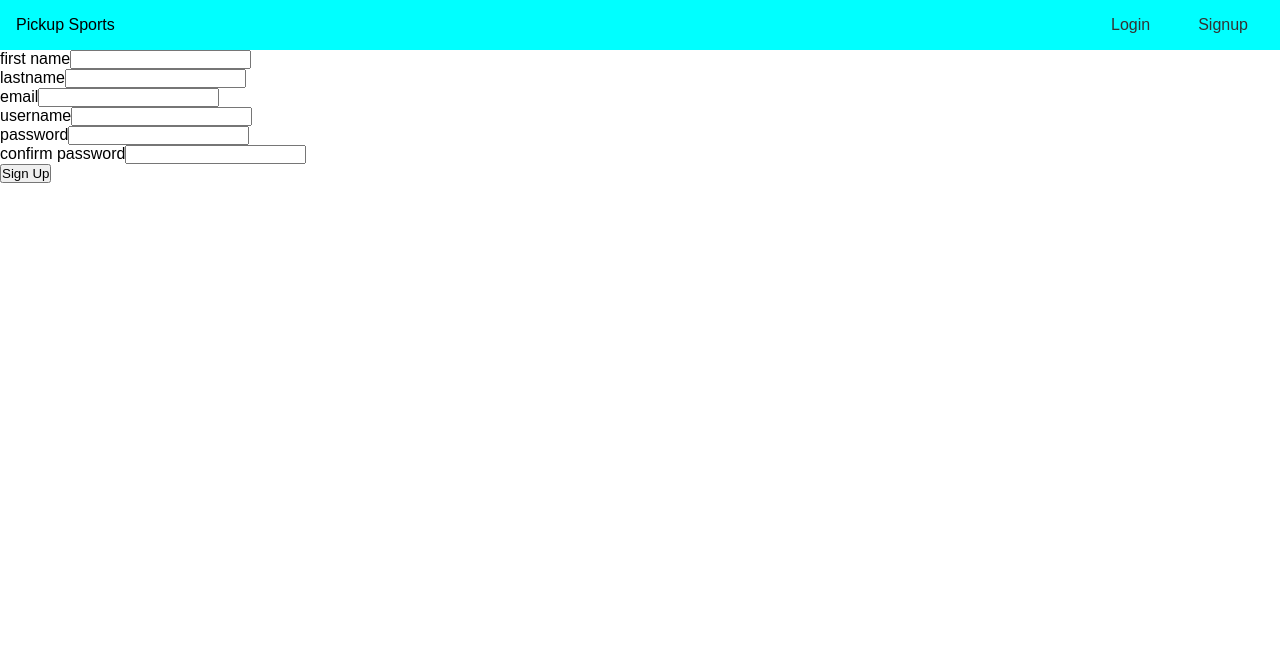
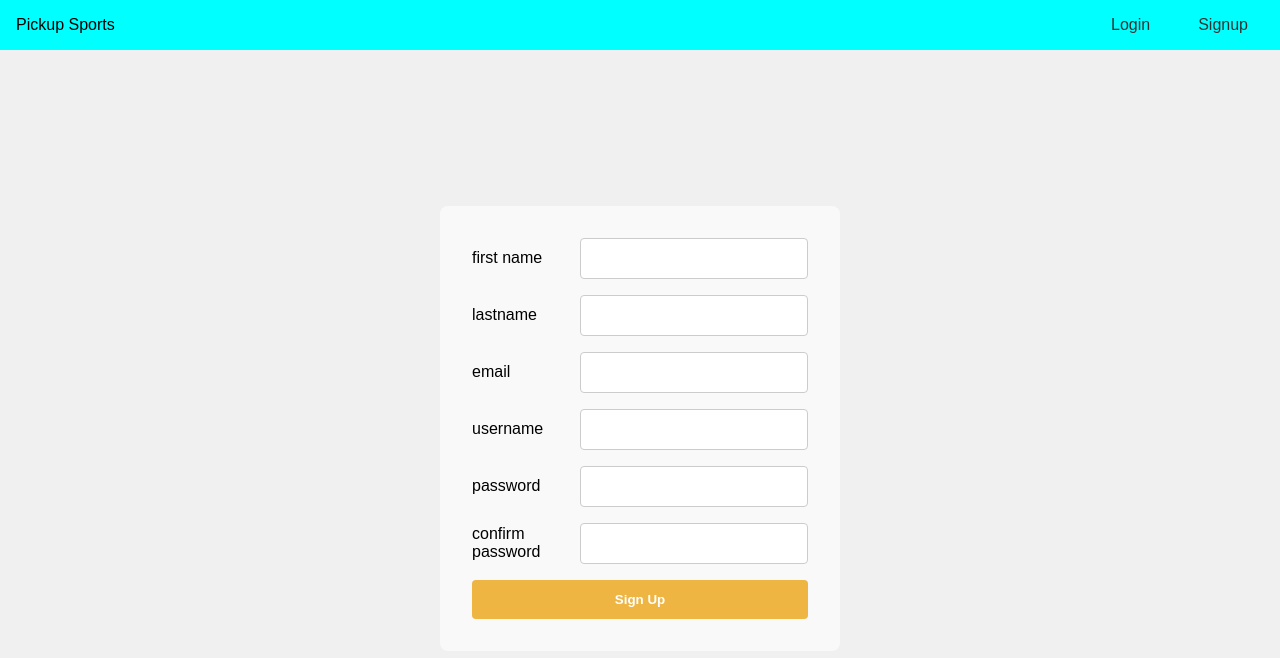
Before and after one commit to mik3ymikes/pickup_sports_client, an Angular app: page /signup in a window 1280 px wide. Shown: the top 658 px of the page. Built offline with nearby package versions, Linux system fonts and the light colour scheme.

Commit message:
save changes

```diff
--- a/src/app/features/auth/login/login.component.ts
+++ b/src/app/features/auth/login/login.component.ts
@@ -8,7 +8,7 @@ import { Router } from '@angular/router';
   standalone: true,
   imports: [ReactiveFormsModule],
   templateUrl: './login.component.html',
-  styleUrl: './login.component.css'
+  styleUrl: '../auth.shared.css'
 })
 export class LoginComponent {
   loginForm: FormGroup=new FormGroup({
--- a/src/app/features/auth/signup/signup.component.html
+++ b/src/app/features/auth/signup/signup.component.html
@@ -30,7 +30,9 @@
     <label for="password_confirmation"> confirm password</label>
     <input type="password" formControlName="password_confirmation">
   </div>
-
+   @for(error of errors; track $index){
+    <p class="error">{{error}}</p>
+   }
   <button type="submit" >Sign Up</button>
   </form>
 </div>
--- a/src/app/features/auth/signup/signup.component.ts
+++ b/src/app/features/auth/signup/signup.component.ts
@@ -8,7 +8,7 @@ import { Router } from '@angular/router';
   standalone: true,
   imports: [ReactiveFormsModule],
   templateUrl: './signup.component.html',
-  styleUrl: './signup.component.css'
+  styleUrl: '../auth.shared.css'
 })
 export class SignupComponent {
  signupForm: FormGroup =new FormGroup({
@@ -21,6 +21,8 @@ export class SignupComponent {
 
  })
 
+ errors:string[]=[]
+
  constructor(private authService:AuthenticationService, private router:Router){}
 
  onSignup(){
@@ -30,7 +32,8 @@ export class SignupComponent {
       this.router.navigate(['/login'])
     },
     error: (error:any) =>{
-      console.log(error)
+      console.log(error.error)
+      this.errors=error.error
     }
    })
  }
```
Also changed, not shown: src/app/features/auth/auth.shared.css (renamed from src/app/features/auth/login/login.component.css), src/app/features/auth/signup/signup.component.css (deleted).
